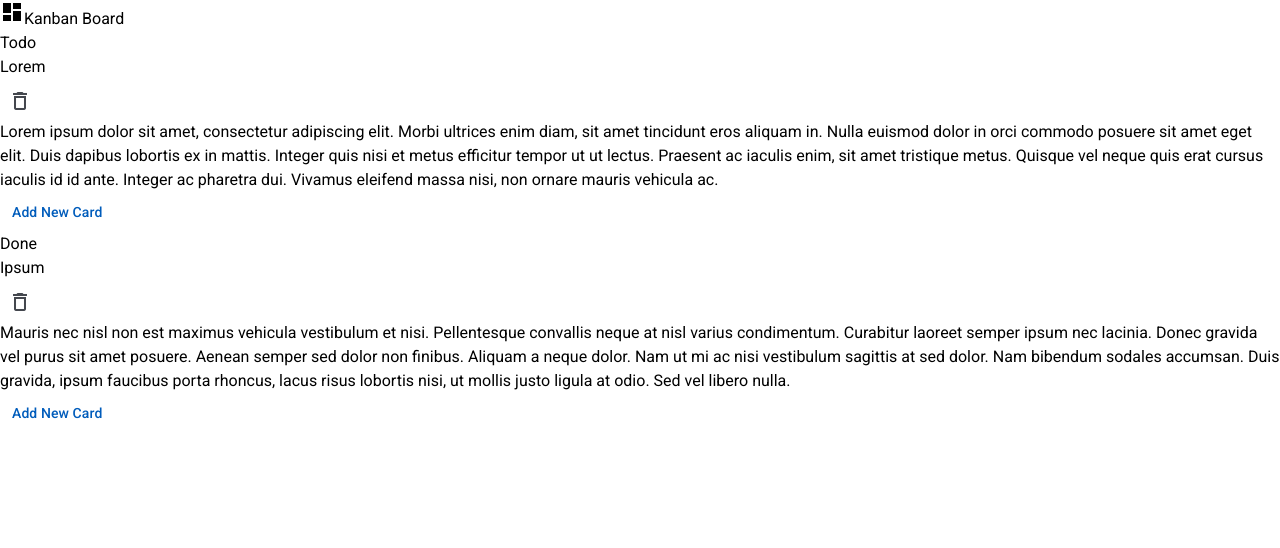
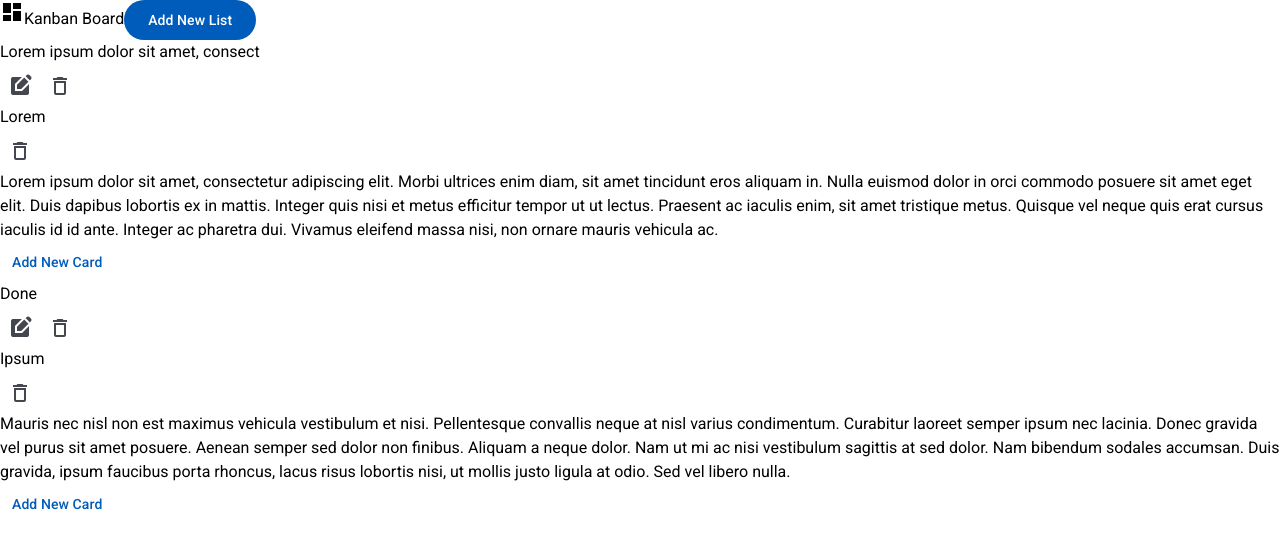
Before and after one commit to eswarmarri/kanban-board-angular, an Angular app: page / in a window 1280 px wide. Shown: the top 548 px of the page. Built offline with nearby package versions, Linux system fonts and the light colour scheme.

Commit message:
Major functionalities implemented

```diff
--- /dev/null
+++ b/src/app/Dialogs/add-card/add-card.component.html
@@ -0,0 +1,15 @@
+<h2 mat-dialog-title>{{isNew?'Add New Card':'Edit Card'}}</h2>
+<div mat-dialog-content>
+    <mat-form-field class="w-full">
+        <mat-label>Card Name</mat-label>
+        <input matInput AppAutoFocus [(ngModel)]="card.name" />
+    </mat-form-field>
+    <mat-form-field class="w-full">
+        <mat-label>Card Description</mat-label>
+        <textarea matInput [(ngModel)]="card.description" multiple rows="6"></textarea>
+    </mat-form-field>
+</div>
+<mat-dialog-actions>
+    <button mat-button [mat-dialog-close]="">No Thanks</button>
+    <button mat-button [mat-dialog-close]="card">Ok</button>
+</mat-dialog-actions>
--- /dev/null
+++ b/src/app/Dialogs/add-card/add-card.component.ts
@@ -0,0 +1,39 @@
+import { Component, inject, model } from '@angular/core';
+import { FormsModule } from '@angular/forms';
+import { MatButtonModule } from '@angular/material/button';
+import { MAT_DIALOG_DATA, MatDialogActions, MatDialogClose, MatDialogContent, MatDialogRef, MatDialogTitle } from '@angular/material/dialog';
+import { MatFormFieldModule } from '@angular/material/form-field';
+import { MatInputModule } from '@angular/material/input';
+import { Card, List } from '../../Model/list';
+import { AppAutoFocusDirective } from '../../Directives/app-auto-focus.directive';
+
+@Component({
+  selector: 'app-add-card',
+  imports: [
+    MatFormFieldModule,
+    MatInputModule,
+    FormsModule,
+    MatButtonModule,
+    MatDialogTitle,
+    MatDialogContent,
+    MatDialogActions,
+    MatDialogClose],
+  templateUrl: './add-card.component.html',
+  styleUrl: './add-card.component.css'
+})
+export class AddCardComponent {
+
+  readonly dialogRef = inject(MatDialogRef<AddCardComponent>);
+  readonly data = inject<DialogModel>(MAT_DIALOG_DATA);
+  card = this.data.card;
+  isNew = this.data.isNew
+  constructor() {
+  }
+
+}
+
+
+export class DialogModel {
+  card!: Card;
+  isNew!: Boolean;
+}
--- /dev/null
+++ b/src/app/Directives/app-auto-focus.directive.ts
@@ -0,0 +1,24 @@
+import { Directive, ElementRef, Input } from '@angular/core';
+
+@Directive({
+  selector: '[AppAutoFocus]'
+})
+export class AppAutoFocusDirective {
+  private focus = true;
+
+  constructor(private el: ElementRef) {
+  }
+
+  ngOnInit() {
+    if (this.focus) {
+      //Otherwise Angular throws error: Expression has changed after it was checked.
+      window.setTimeout(() => {
+        this.el.nativeElement.focus(); //For SSR (server side rendering) this is not safe. Use: https://github.com/angular/angular/issues/15008#issuecomment-285141070)
+      });
+    }
+  }
+
+  @Input() set autofocus(condition: boolean) {
+    this.focus = condition !== false;
+  }
+}
--- a/src/app/Model/list.ts
+++ b/src/app/Model/list.ts
@@ -1,9 +1,21 @@
 export class List {
-    name!: string;
-    cards!: Array<Card>;
+    constructor(list?: List) {
+        if (list) {
+            this.name = list.name;
+            this.cards = list.cards
+        }
+    }
+    name: string = '';
+    cards: Array<Card> = [];
 }
 
 export class Card {
-    name!: string;
-    description!: string;
+    constructor(card?: Card) {
+        if (card) {
+            this.name = card.name;
+            this.description = card.description
+        }
+    }
+    name: string = '';
+    description: string = '';
 }
--- a/src/app/app.component.html
+++ b/src/app/app.component.html
@@ -1,28 +1,44 @@
 <div class="flex flex-col h-screen">
     <div
-        class=" top-0 w-full z-50 min-h-14  flex justify-start xl:justify-start items-center h-[3rem] px-4 bg-[#09e8c7] box-border text-white">
+        class=" top-0 w-full z-50 min-h-14  flex justify-between  items-center h-[3rem] px-4 bg-[#09e8c7] box-border text-white">
         <a class="flex items-center cursor-pointer"><mat-icon fontIcon="dashboard" class="m-2"></mat-icon> <span
                 class="text-white font-medium text-2xl">Kanban
                 Board</span></a>
+        <button mat-flat-button (click)="addList()">Add New List</button>
     </div>
-    <div class="flex-1 flex overflow-auto h-auto " cdkDropListGroup>
-        @for (list of kanbanData; track list.name) {
+    <div class="flex-1 flex overflow-auto h-auto" #body cdkDropListGroup>
+        @for (list of kanbanData; track list) {
         <div class="m-4 min-w-80 w-80 border-grey-600 rounded-2xl border-2 h-min example-list shadow-2xl">
             <div class="w-full min-h-14 shadow-md flex justify-between items-center">
-                <div class="flex justify-between items-center mx-3 w-full">
-                    <h1 class="text-xl font-medium">{{list.name}}</h1>
+                <div class="flex justify-between items-center w-full group">
+                    @if(editingList==list.name){
+                    <input AppAutoFocus class="w-full min-h-10 border-none px-2" [value]="list.name" #listName
+                        name="listName" (blur)="editingList=''">
+                    }
+                    @else {
+                    <h1 class="text-xl font-medium overflow-hidden text-ellipsis text-nowrap px-2">
+                        {{list.name}}
+                    </h1>
+                    <div class="group-hover:flex w-[30%] hidden px-2">
+                        <button mat-icon-button class="cursor-pointer"
+                            (click)="editingList=list.name"><mat-icon>edit_square_outline</mat-icon></button>
+                        <button mat-icon-button class="cursor-pointer"
+                            (click)="removeList(list)"><mat-icon>delete_outline</mat-icon></button>
+
+                    </div>
+                    }
                 </div>
             </div>
-            <div class="min-h-40 flex flex-col overflow-auto max-h-[75vh] justify-start" cdkDropList
+            <div class="min-h-40 flex flex-col overflow-auto max-h-[75vh] justify-start" cdkDropList #listDiv
                 [cdkDropListData]="list.cards" (cdkDropListDropped)="drop($event)">
-                @for (card of list.cards; track card.name) {
+                @for (card of list.cards; track card) {
                 <div class="hover:animate-pulse group border-2 m-2 rounded-md border-grey-200 h-[7rem] cursor-pointer shadow-md"
-                    cdkDrag>
+                    (click)="editCard(card)" cdkDrag>
                     <div class="w-full min-h-[3rem] flex justify-between items-center border-b-2 border-grey-200">
                         <div class="px-2 overflow-hidden text-ellipsis text-nowrap text-lg">{{card.name}}</div>
                         <div class=" justify-between hidden group-hover:flex">
                             <button mat-icon-button class="cursor-pointer"
-                                (click)="removeCard(card,list)"><mat-icon>delete_outline</mat-icon></button>
+                                (click)="removeCard($event,card,list)"><mat-icon>delete_outline</mat-icon></button>
                         </div>
                     </div>
                     <div class="line-clamp-2 px-2">{{card.description}}</div>
@@ -30,7 +46,7 @@
                 }
             </div>
             <div class="cursor-pointer h-[3rem] border-t-2 border-grey-200 flex justify-center items-center">
-                <button mat-button>Add New Card</button>
+                <button mat-button (click)="addCard(list,listDiv)">Add New Card</button>
             </div>
         </div>
         }
--- a/src/app/app.component.ts
+++ b/src/app/app.component.ts
@@ -1,4 +1,4 @@
-import { Component } from '@angular/core';
+import { Component, ElementRef, Input, ViewChild } from '@angular/core';
 import { MatIconModule } from '@angular/material/icon';
 import data from '../assets/data.json'
 import { MatButtonModule } from '@angular/material/button';
@@ -11,19 +11,35 @@ import {
   CdkDropListGroup,
 } from '@angular/cdk/drag-drop';
 import { Card, List } from './Model/list';
+import { MatDialog, MatDialogModule } from '@angular/material/dialog';
+import { AddCardComponent } from './Dialogs/add-card/add-card.component';
+import { MatFormFieldModule } from '@angular/material/form-field';
+import { MatInputModule } from '@angular/material/input';
+import { FormsModule } from '@angular/forms';
+import { AppAutoFocusDirective } from './Directives/app-auto-focus.directive';
 
 @Component({
   selector: 'app-root',
-  imports: [MatButtonModule, MatIconModule, CdkDropList, CdkDropListGroup, CdkDrag],
+  imports: [MatButtonModule, MatIconModule, CdkDropList, CdkDropListGroup, CdkDrag, MatDialogModule,
+    MatFormFieldModule,
+    MatInputModule,
+    FormsModule,
+    AppAutoFocusDirective
+  ],
   templateUrl: './app.component.html',
   styleUrl: './app.component.css'
 })
 export class AppComponent {
   title = 'kanban-board-angular';
   kanbanData: List[] = data;
+  @ViewChild('body') body!: ElementRef<any>;
+  editingList: string = '';
+
+  constructor(private dialog: MatDialog) {
+
+  }
 
   drop(event: CdkDragDrop<{ name: string; description: string; }[]>) {
-    console.log(event)
     if (event.previousContainer === event.container) {
       moveItemInArray(event.container.data, event.previousIndex, event.currentIndex);
     } else {
@@ -36,7 +52,42 @@ export class AppComponent {
     }
   }
 
-  removeCard(card: Card, list: List) {
-    list.cards.splice(list.cards.indexOf(card))
+  addList() {
+    this.kanbanData.push(new List({ name: 'New List ' + (this.kanbanData.length + 1), cards: [] }));
+    setTimeout(() => {
+      this.body.nativeElement.scrollTo({ left: (this.body.nativeElement.scrollWidth), behavior: 'smooth' });
+    }, 100);
   }
+
+  addCard(list: List, listDiv: HTMLDivElement) {
+    let addDialog = this.dialog.open(AddCardComponent, { minWidth: '40%', data: { card: new Card(), isNew: true } });
+    addDialog.afterClosed().subscribe((response) => {
+      if (response) {
+        list.cards.push(response);
+        setTimeout(() => {
+          listDiv.scrollTo({ top: (listDiv.scrollHeight), behavior: 'smooth' });
+        }, 100);
+      }
+    })
+  }
+
+  editCard(card: Card) {
+    let addDialog = this.dialog.open(AddCardComponent, { minWidth: '40%', data: { card: new Card(card), isNew: false } });
+    addDialog.afterClosed().subscribe((response) => {
+      if (response) {
+        card.name = response.name;
+        card.description = response.description;
+      }
+    })
+  }
+
+  removeCard(event: Event, card: Card, list: List) {
+    event.stopImmediatePropagation();
+    list.cards.splice(list.cards.indexOf(card), 1)
+  }
+
+  removeList(list: List) {
+    this.kanbanData.splice(this.kanbanData.indexOf(list), 1);
+  }
+
 }
--- a/src/assets/data.json
+++ b/src/assets/data.json
@@ -1,6 +1,6 @@
 [
     {
-        "name": "Todo",
+        "name": "Lorem ipsum dolor sit amet, consect",
         "cards": [
             {
                 "name": "Lorem",
```
Also changed, not shown: src/app/Dialogs/add-card/add-card.component.css (added).
